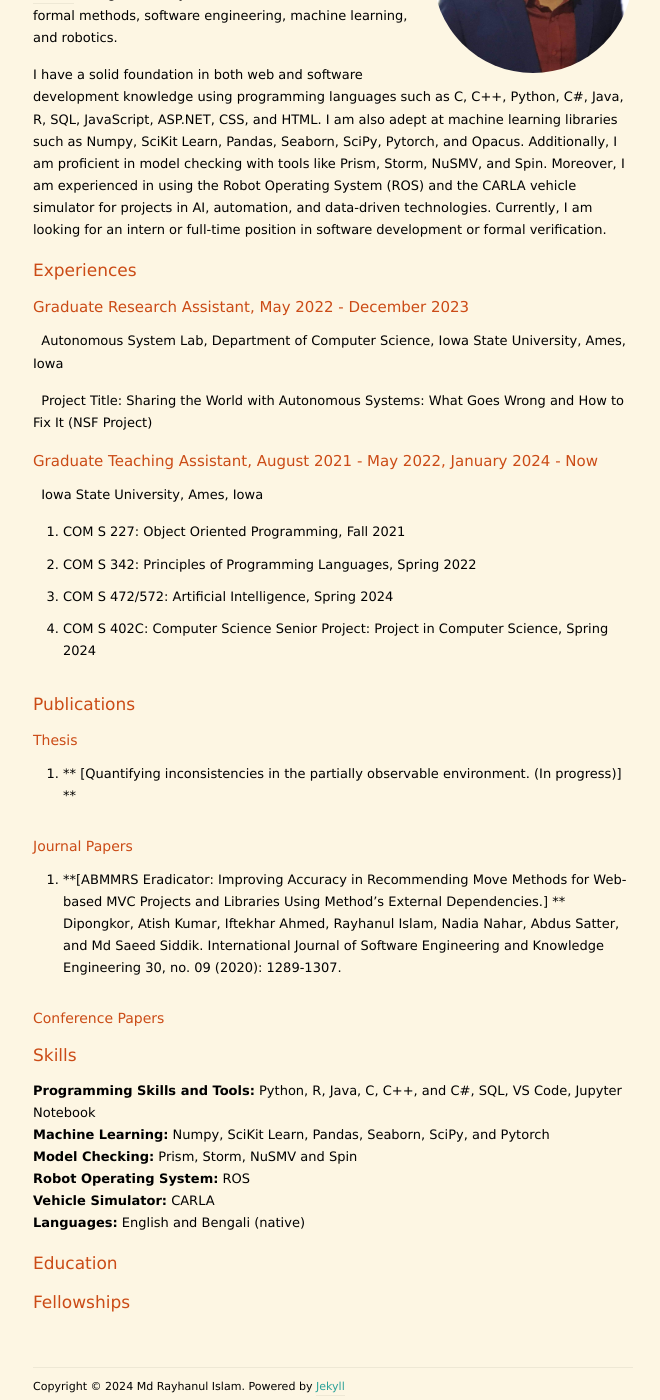
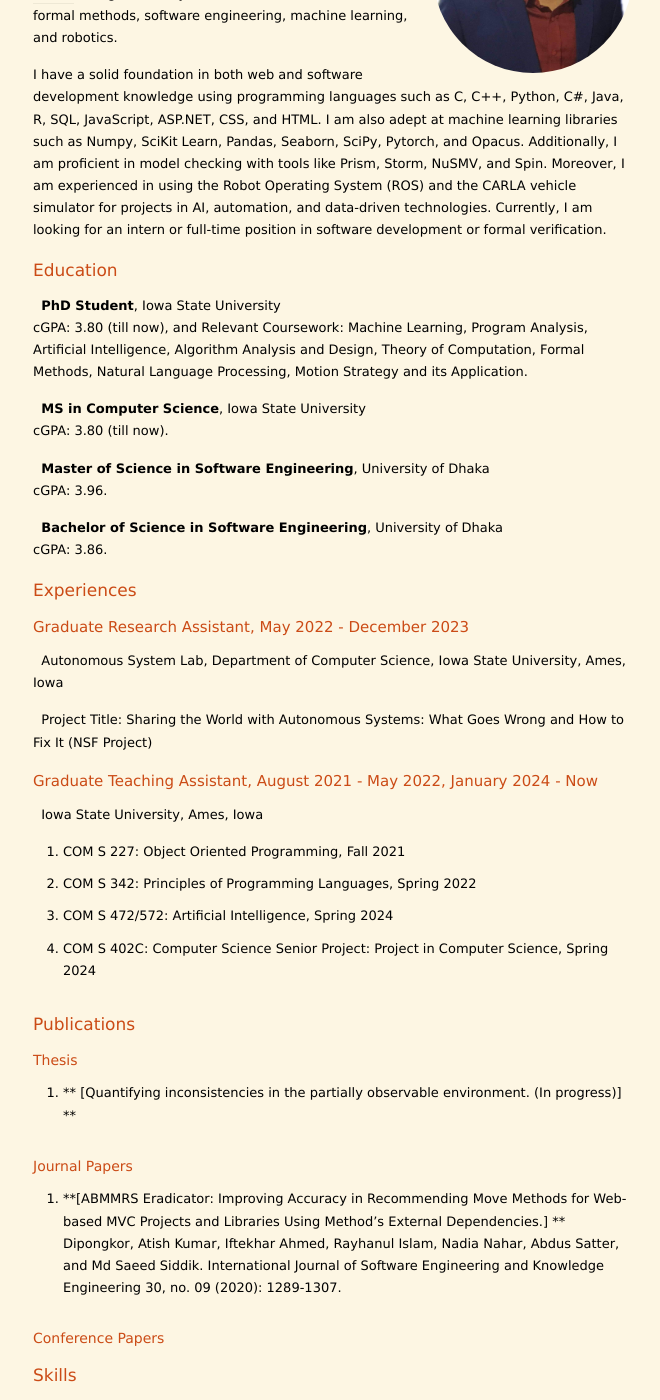
Before and after one commit to rayhanul/rayhanul.github.io, a Jekyll site: the page built from index.markdown, in a window 1280 px wide and 1400 px high, scrolled down 335 px. Shown: the whole window, without its empty margins (307-967 px from the left). Built offline with Jekyll 4.4.1, drawn with Linux system fonts in a browser that asks for light colours; nearby versions of some CDN libraries; the list of posts is cut into pages by our own code.

Commit message:
Update index.markdown

```diff
--- a/index.markdown
+++ b/index.markdown
@@ -22,6 +22,23 @@ int main(void){
      cout << " Welcome everyone" ;
 }
 {% endhighlight %} -->
+
+# Education
+
+&nbsp; **PhD Student**, Iowa State University\
+cGPA: 3.80 (till now), and Relevant Coursework: Machine Learning,
+Program Analysis, Artificial Intelligence, Algorithm Analysis and
+Design, Theory of Computation, Formal Methods, Natural Language
+Processing, Motion Strategy and its Application.
+
+&nbsp; **MS in Computer Science**, Iowa State University\
+cGPA: 3.80 (till now).
+
+&nbsp; **Master of Science in Software Engineering**, University of Dhaka\
+cGPA: 3.96.
+
+&nbsp; **Bachelor of Science in Software Engineering**, University of Dhaka\
+cGPA: 3.86.
 
 
 
@@ -90,6 +107,4 @@ Malinda Dilhara, Jayathu Samarawickrama, Samitha Elvitigala -->
   **Languages:**                      English and Bengali (native)
 
 
-# Education
-
-# Fellowships
+<!-- # Fellowships  -->
```
